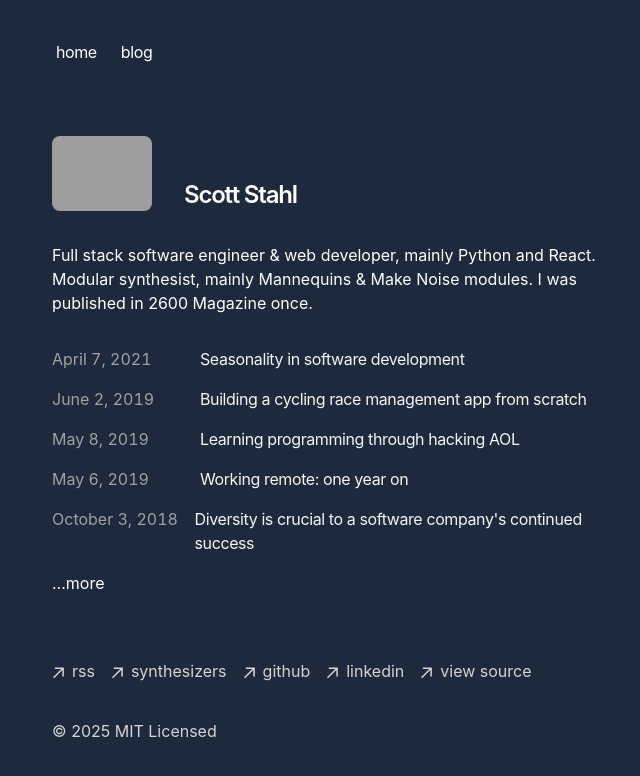
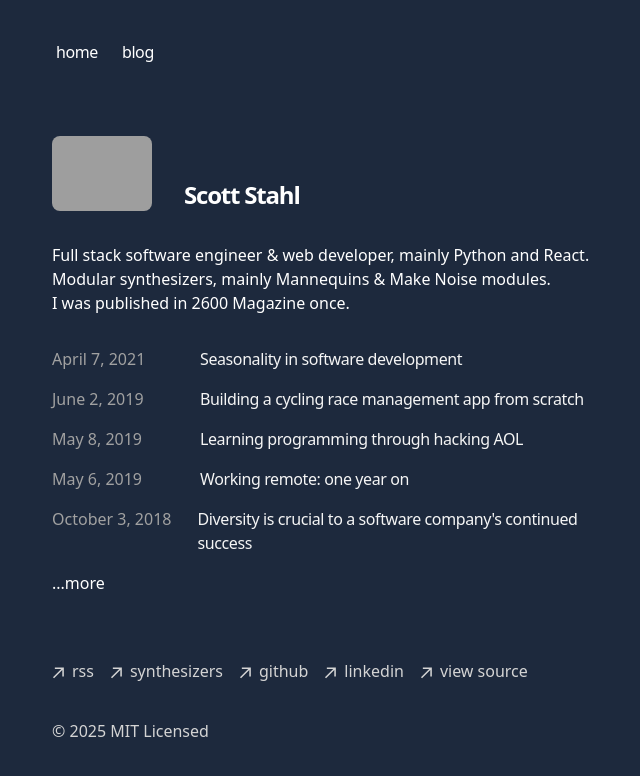
Before and after one commit to stahlscott/stahlish4, a Next.js app: page / in a window 1280 px wide. Shown: the top 776 px of the page, without its empty margins (300-940 px from the left). Built offline with nearby package versions, Linux system fonts and the light colour scheme.

Commit message:
Update dependencies to latest versions and add VSCode configuration to .gitignore

```diff
--- a/app/page.tsx
+++ b/app/page.tsx
@@ -19,9 +19,11 @@ export default function Page() {
         </h1>
       </div>
       <p className="mb-4">
-        {`Full stack software engineer & web developer, mainly Python and React.
-        Modular synthesist, mainly Mannequins & Make Noise modules.
-        I was published in 2600 Magazine once.`}
+        Full stack software engineer & web developer, mainly Python and React.
+        <br/>
+        Modular synthesizers, mainly Mannequins & Make Noise modules.
+        <br/>
+        I was published in 2600 Magazine once.
       </p>
       <div className="my-8">
         <BlogPosts limit={5} />
--- a/package.json
+++ b/package.json
@@ -6,7 +6,7 @@
     "start": "next start"
   },
   "dependencies": {
-    "@tailwindcss/postcss": "4.0.0-alpha.13",
+    "@tailwindcss/postcss": "^4.1.6",
     "@types/node": "20.11.17",
     "@types/react": "18.2.55",
     "@types/react-dom": "18.2.19",
@@ -19,7 +19,7 @@
     "react": "18.2.0",
     "react-dom": "18.2.0",
     "sugar-high": "^0.6.0",
-    "tailwindcss": "4.0.0-alpha.13",
+    "tailwindcss": "^4.1.6",
     "typescript": "5.3.3"
   },
   "devDependencies": {
```
Also changed, not shown: 2 other files (tests, documents, lock files or other folders).
